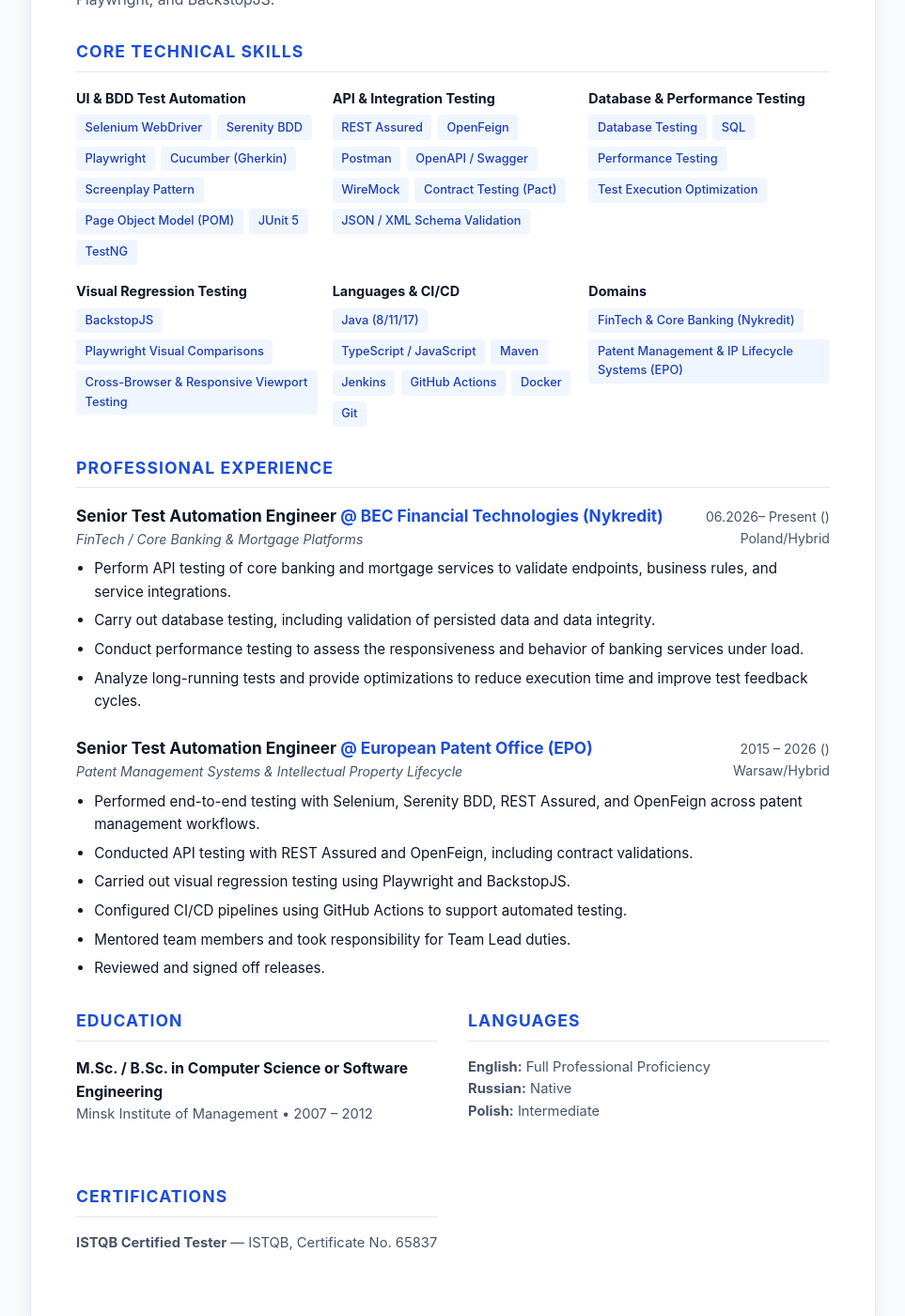
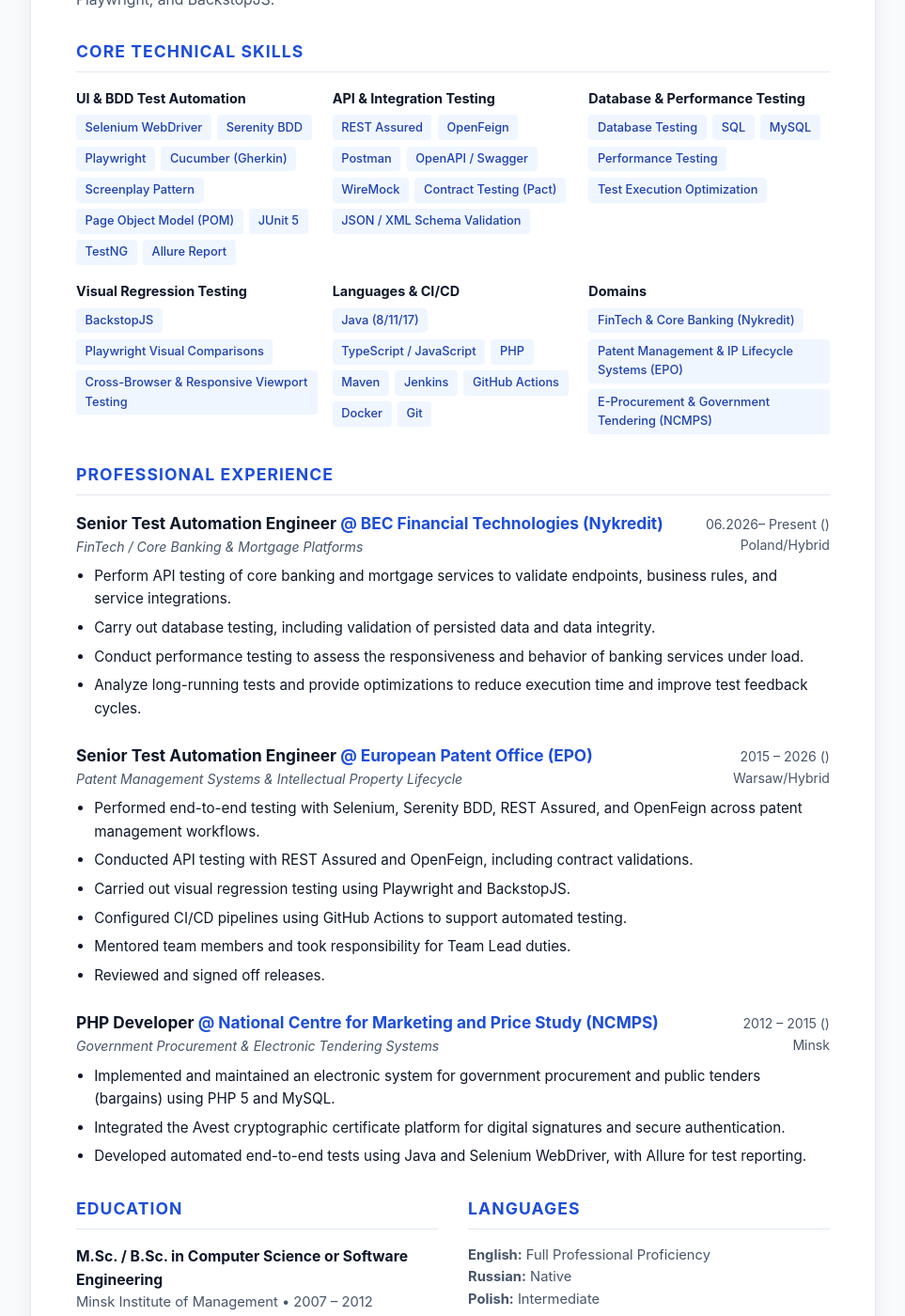
Before and after one commit to emoshin/emoshin.github.io, a Jekyll site: the page built from index.md, in a window 1280 px wide and 1400 px high, scrolled down 439 px. Shown: the whole window at 94% size, without its empty margins (158-1121 px from the left). Built offline with Jekyll 4.4.1, drawn with Linux system fonts in a browser that asks for light colours.

Commit message:
added first work experience as php dev :hungry_smile:

```diff
--- a/_data/cv.yml
+++ b/_data/cv.yml
@@ -10,17 +10,17 @@ summary: >
 
 skills:
   - category: "UI & BDD Test Automation"
-    items: ["Selenium WebDriver", "Serenity BDD", "Playwright", "Cucumber (Gherkin)", "Screenplay Pattern", "Page Object Model (POM)", "JUnit 5", "TestNG"]
+    items: ["Selenium WebDriver", "Serenity BDD", "Playwright", "Cucumber (Gherkin)", "Screenplay Pattern", "Page Object Model (POM)", "JUnit 5", "TestNG", "Allure Report"]
   - category: "API & Integration Testing"
     items: ["REST Assured", "OpenFeign", "Postman", "OpenAPI / Swagger", "WireMock", "Contract Testing (Pact)", "JSON / XML Schema Validation"]
   - category: "Database & Performance Testing"
-    items: ["Database Testing", "SQL", "Performance Testing", "Test Execution Optimization"]
+    items: ["Database Testing", "SQL", "MySQL", "Performance Testing", "Test Execution Optimization"]
   - category: "Visual Regression Testing"
     items: ["BackstopJS", "Playwright Visual Comparisons", "Cross-Browser & Responsive Viewport Testing"]
   - category: "Languages & CI/CD"
-    items: ["Java (8/11/17)", "TypeScript / JavaScript", "Maven", "Jenkins", "GitHub Actions", "Docker", "Git"]
+    items: ["Java (8/11/17)", "TypeScript / JavaScript", "PHP", "Maven", "Jenkins", "GitHub Actions", "Docker", "Git"]
   - category: "Domains"
-    items: ["FinTech & Core Banking (Nykredit)", "Patent Management & IP Lifecycle Systems (EPO)"]
+    items: ["FinTech & Core Banking (Nykredit)", "Patent Management & IP Lifecycle Systems (EPO)", "E-Procurement & Government Tendering (NCMPS)"]
 
 experience:
   - company: "BEC Financial Technologies (Nykredit)"
@@ -47,6 +47,16 @@ experience:
       - "Mentored team members and took responsibility for Team Lead duties."
       - "Reviewed and signed off releases."
 
+  - company: "National Centre for Marketing and Price Study (NCMPS)"
+    location: "Minsk"
+    role: "PHP Developer"
+    period: "2012 – 2015"
+    domain: "Government Procurement & Electronic Tendering Systems"
+    highlights:
+      - "Implemented and maintained an electronic system for government procurement and public tenders (bargains) using PHP 5 and MySQL."
+      - "Integrated the Avest cryptographic certificate platform for digital signatures and secure authentication."
+      - "Developed automated end-to-end tests using Java and Selenium WebDriver, with Allure for test reporting."
+
 certifications:
   - name: "ISTQB Certified Tester"
     issuer: "ISTQB"
```
